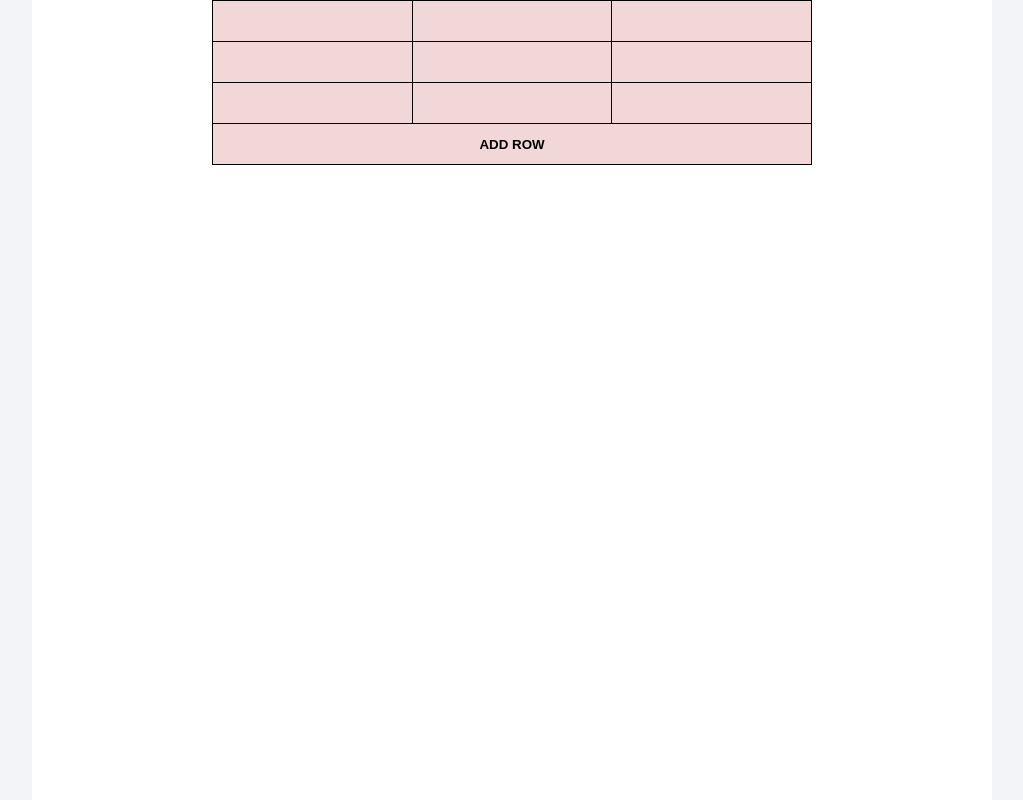
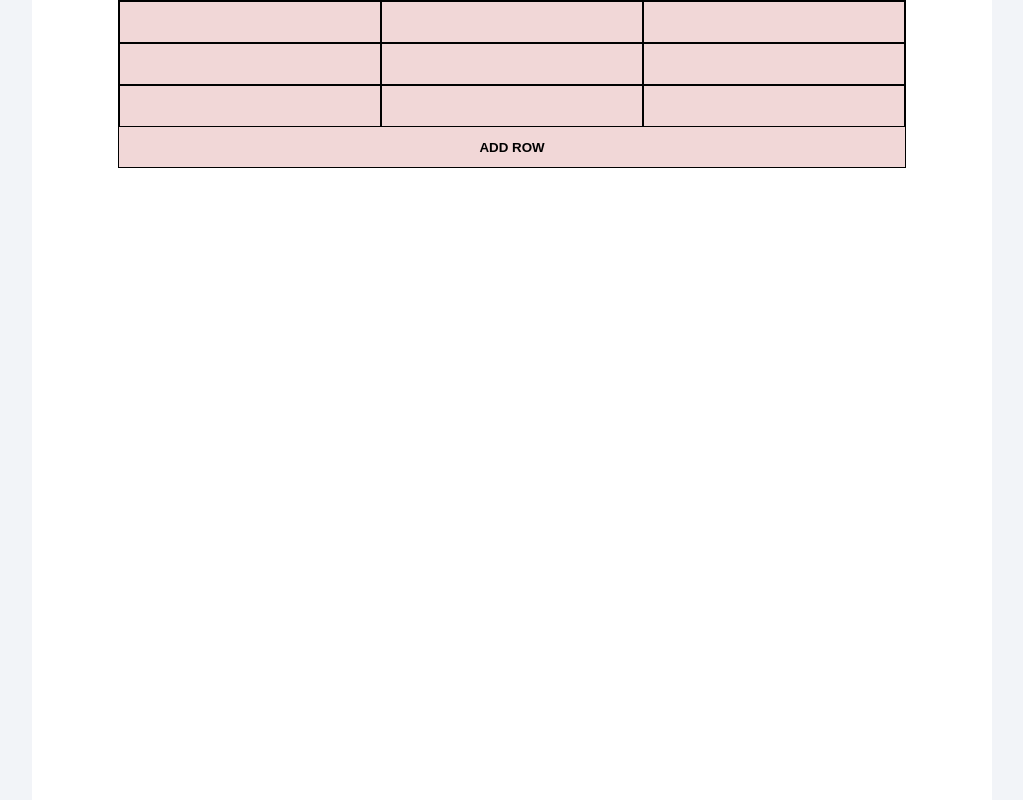
Before and after one commit to PavelPleshkov/JS_Homework, a plain HTML site: page Lesson-13/index.html in a window 1280 px wide. Shown: the whole page, without its empty margins (128-1151 px from the left). Drawn offline with Linux system fonts and the light colour scheme.

Commit message:
Homework 13

```diff
--- a/Lesson-13/index.html
+++ b/Lesson-13/index.html
@@ -27,7 +27,7 @@
                     <td class="tdData"></td>
                 </tr>
                 <tr>
-                    <th id="addBtn" class="tdBtn" colspan="3">
+                    <th id="thBtn" class="thBtn" colspan="3">
                         <button type="button" class="addBtn">Add row</button>
                     </th>
                 </tr>
--- a/Lesson-13/main.js
+++ b/Lesson-13/main.js
@@ -1,4 +1,4 @@
-var btn = document.getElementById('addBtn');
+var btn = document.getElementById('thBtn');
 var tableBody = document.getElementById('tableBody')
 var row = tableBody.firstElementChild.cloneNode(true);
 
--- a/Lesson-13/styles/style.scss
+++ b/Lesson-13/styles/style.scss
@@ -28,24 +28,36 @@ body {
         border-collapse: collapse;
         background-color: #f1d7d7;
 
+        tr {
+            display: flex;
+            align-items: stretch;
+        }
+
         td, th {
-            height: 40px;
+            width: 100%;
+            min-height: 40px;
+            display: block;
+            display: flex;
+            align-items: center;
+            justify-content: stretch;
         }
 
         .tdData {
             border: 1px solid #000000;
             padding: 0 30px;
             width: 200px;
+            // width: 33%;
             // max-width: 33%;
+            white-space: nowrap;
             overflow: hidden;
-            // text-overflow: ellipsis;
+            text-overflow: ellipsis;
 
             input {
                 width: 100%;
             }
         }
 
-        .tdBtn {
+        .thBtn {
 
             .addBtn {
                 width: 100%;
```
Also changed, not shown: Lesson-13/styles/style.css, 1 other file.
